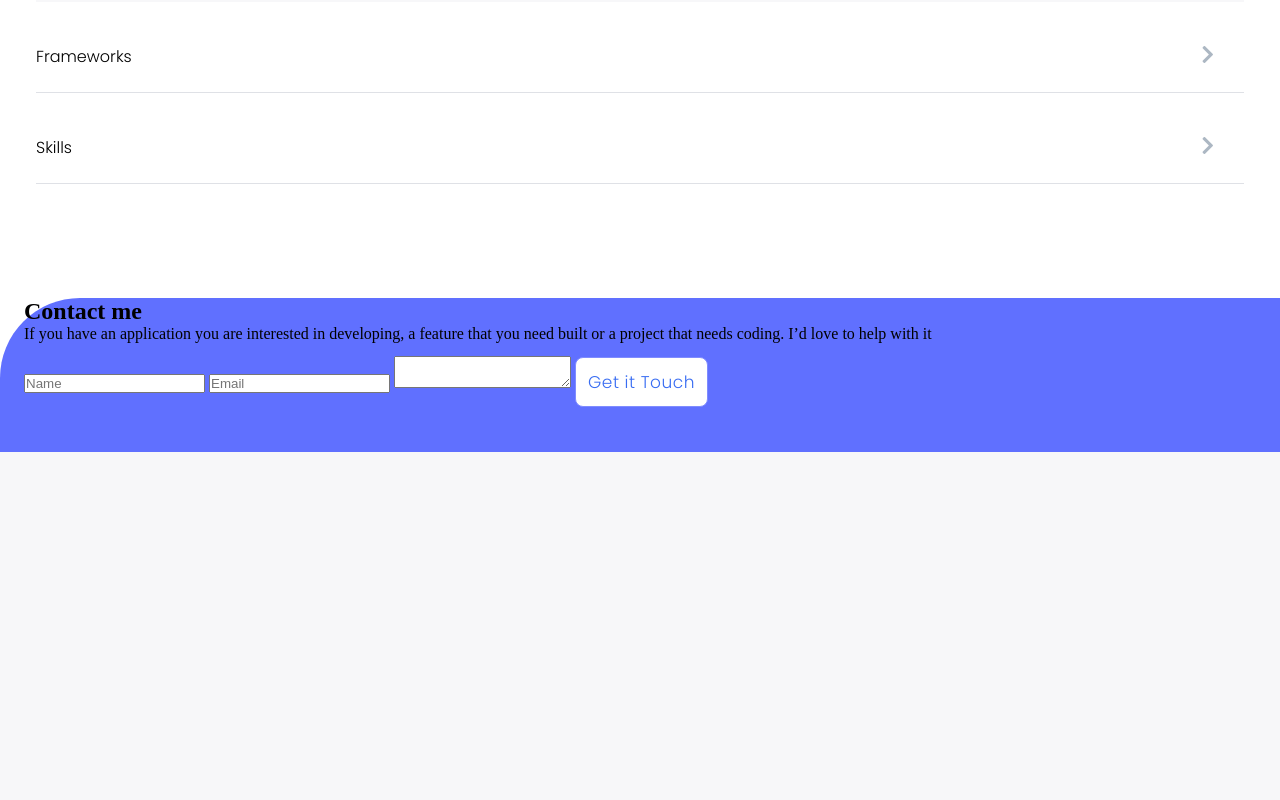
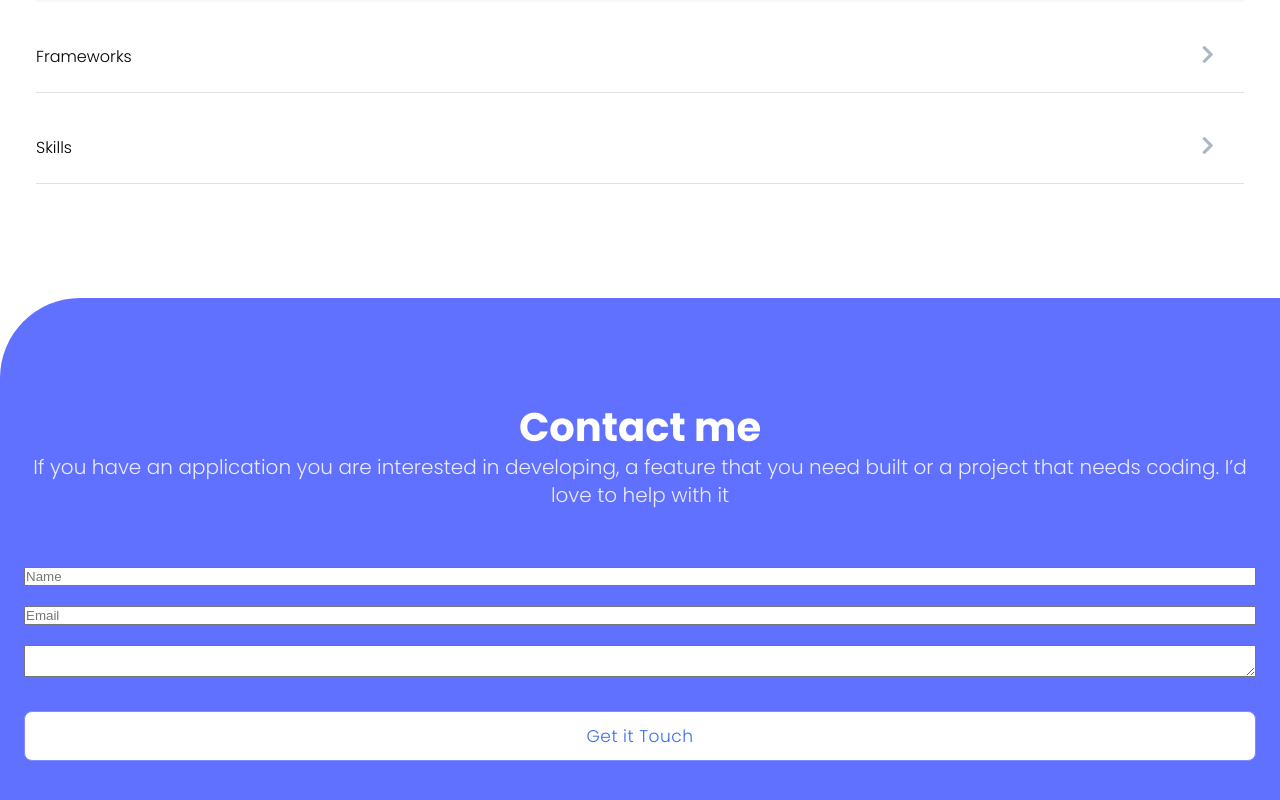
Before and after one commit to sheylaPozo/Porfolio, a plain HTML site: page index.html in a window 1280 px wide. Shown: the part 3626-4426 px from the top of the page. Before the commit the page ends 4078 px from the top, so only its background shows below. Drawn offline with Linux system fonts and the light colour scheme.

Commit message:
contact section text context, contact form

```diff
--- a/assets/style.css
+++ b/assets/style.css
@@ -266,3 +266,28 @@ section ul {
   padding-bottom: 45px;
   border-top-left-radius: 80px;
 }
+
+.contact h2 {
+  font-family: "Poppins", sans-serif;
+  color: #fff;
+  font-weight: bold;
+  font-size: 40px;
+  line-height: 52px;
+  text-align: center;
+  padding-top: 103px;
+}
+
+.contact-section-text-content {
+  font-family: "Poppins", sans-serif;
+  color: #ebebff;
+  font-size: 20px;
+  line-height: 28px;
+  text-align: center;
+}
+
+.contact form {
+  display: flex;
+  flex-direction: column;
+  gap: 20px;
+  margin-top: 58px;
+}
```
